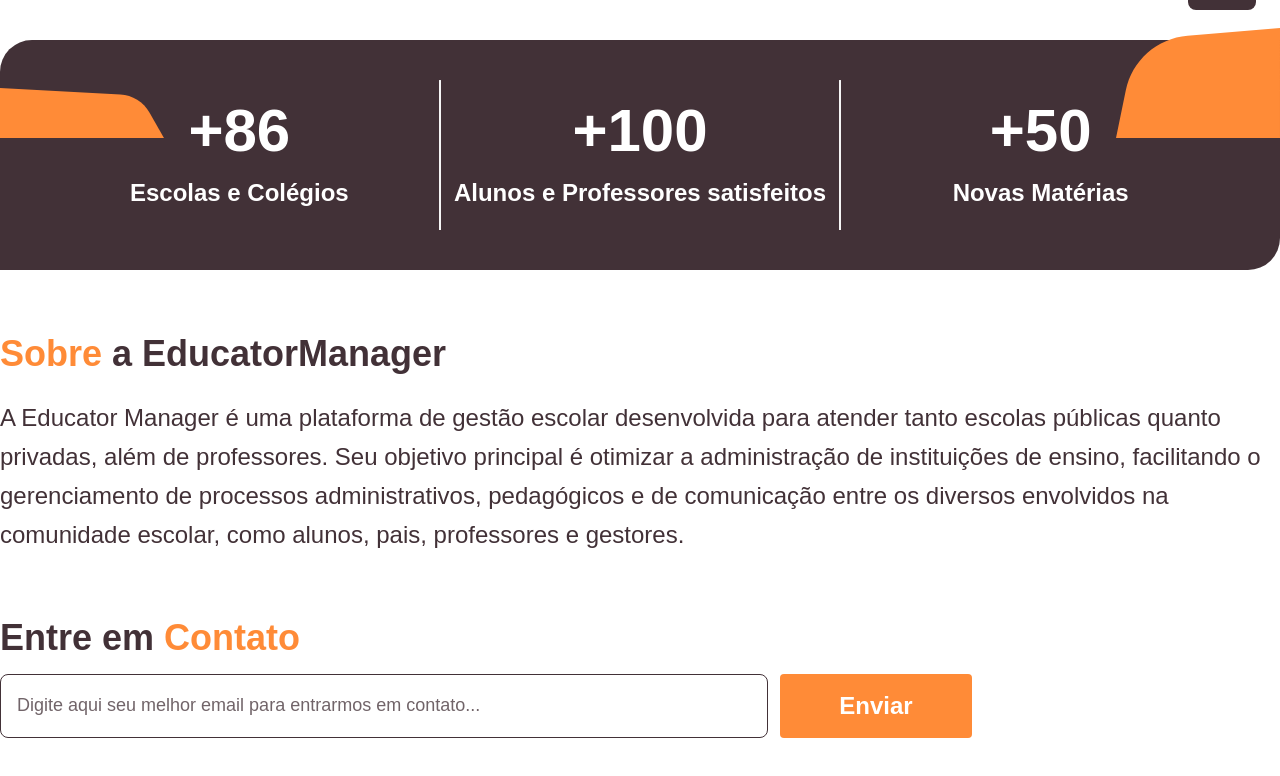
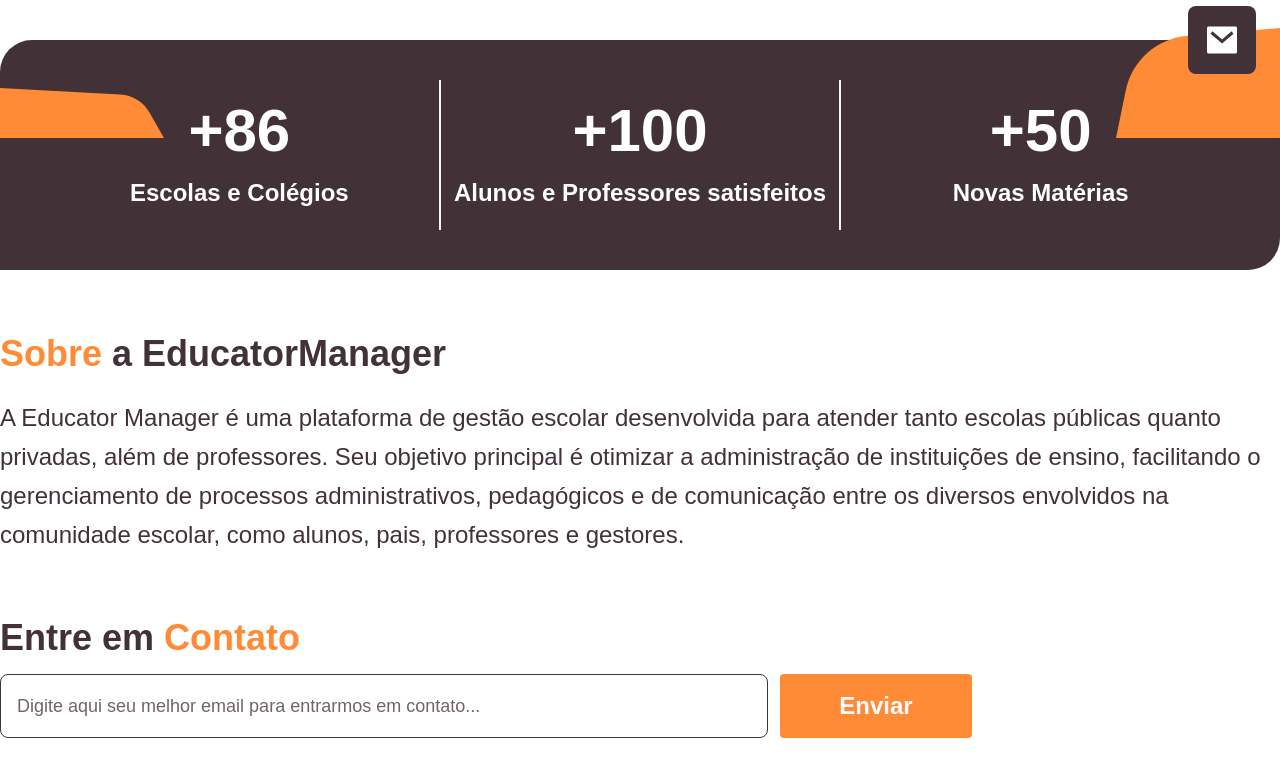
Before and after one commit to Theus03/EducatorManager, a Next.js app: page / in a window 1280 px wide. Shown: the part 662-1438 px from the top of the page. Built offline with nearby package versions, Linux system fonts and the light colour scheme.

Commit message:
Final adjusts

```diff
--- a/src/components/Contact.tsx
+++ b/src/components/Contact.tsx
@@ -4,7 +4,7 @@
             <div className="w-7xl flex flex-col justify-start items-start mt-4">
                 <h1 className="text-brown text-4xl font-black">Entre em <b className="text-orange">Contato</b></h1>
                 <div id="form" className="w-full flex gap-3 mt-4 mb-16">
-                    <input type="email" id="inputEmail" className="w-3xl p-4 border-brown rounded-lg placeholder:font-medium placeholder:text-lg" placeholder="Digite aqui seu melhor email para entrarmos em contato..." />
+                    <input type="email" id="inputEmail" className="w-3xl p-4 border-brown rounded-lg text-lg placeholder:font-medium placeholder:text-lg" placeholder="Digite aqui seu melhor email para entrarmos em contato..." />
                     <button className="p-4 bg-orange w-48 text-2xl text-white rounded font-black cursor-pointer  hover:translate-x-2 transition-all duration-300 ease-in-out">Enviar</button>
                 </div>
             </div>
--- a/src/components/Socials.tsx
+++ b/src/components/Socials.tsx
@@ -2,14 +2,13 @@
 
 export default function Socials() {
     return (
-        <div className="fixed flex flex-col gap-2 right-6 bottom-32">
+        <div className="fixed flex flex-col gap-2 right-6 bottom-16">
             <div className="p-4 bg-brown rounded-lg cursor-pointer social-hover">
                 <Image
                 src="/whatsapp-fill.svg"
                 alt="Border Top Page Left"
                 width={36}
                 height={36}
-                className=""
                 />
             </div>
             <div className="p-4 bg-brown rounded-lg cursor-pointer social-hover">
@@ -18,7 +17,6 @@
                 alt="Border Top Page Left"
                 width={36}
                 height={36}
-                className=""
                 />
             </div>
             <div className="p-4 bg-brown rounded-lg cursor-pointer social-hover">
@@ -27,7 +25,6 @@
                 alt="Border Top Page Left"
                 width={36}
                 height={36}
-                className=""
                 />
             </div>
         </div>
```
